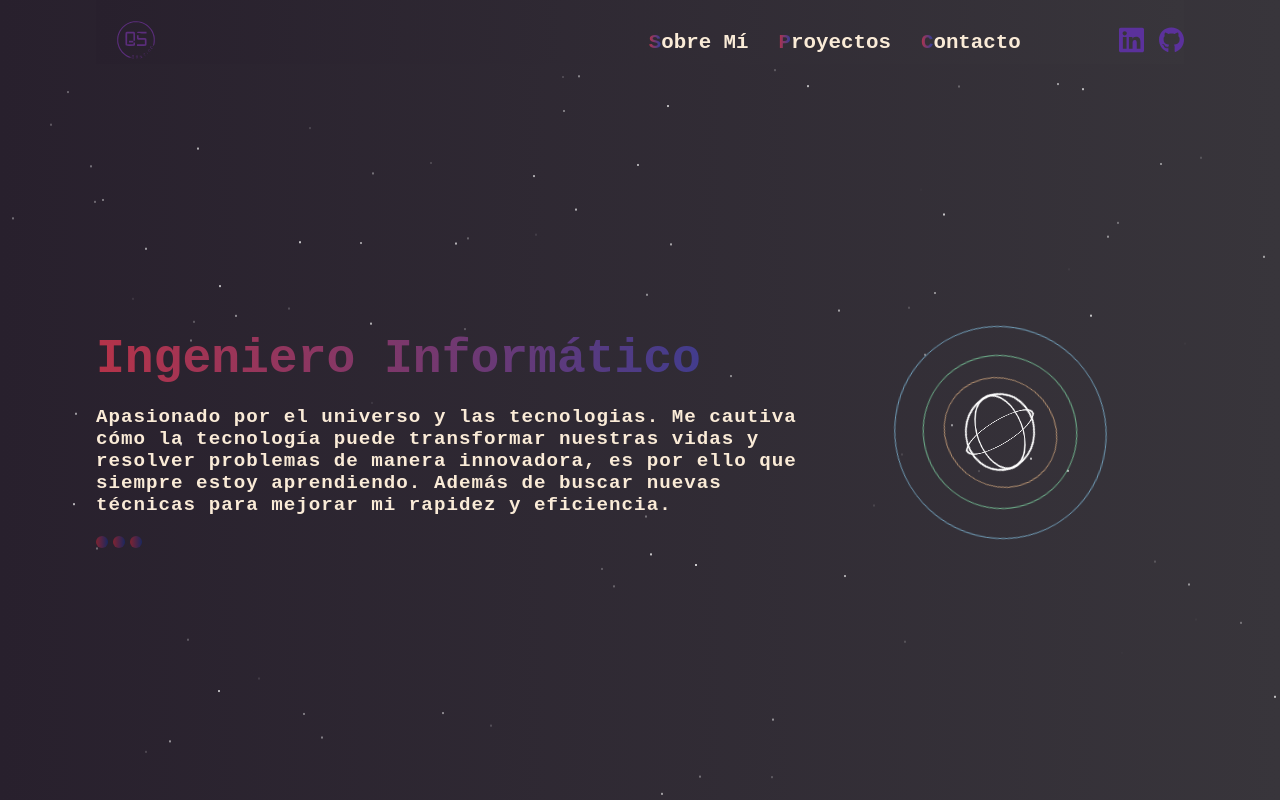
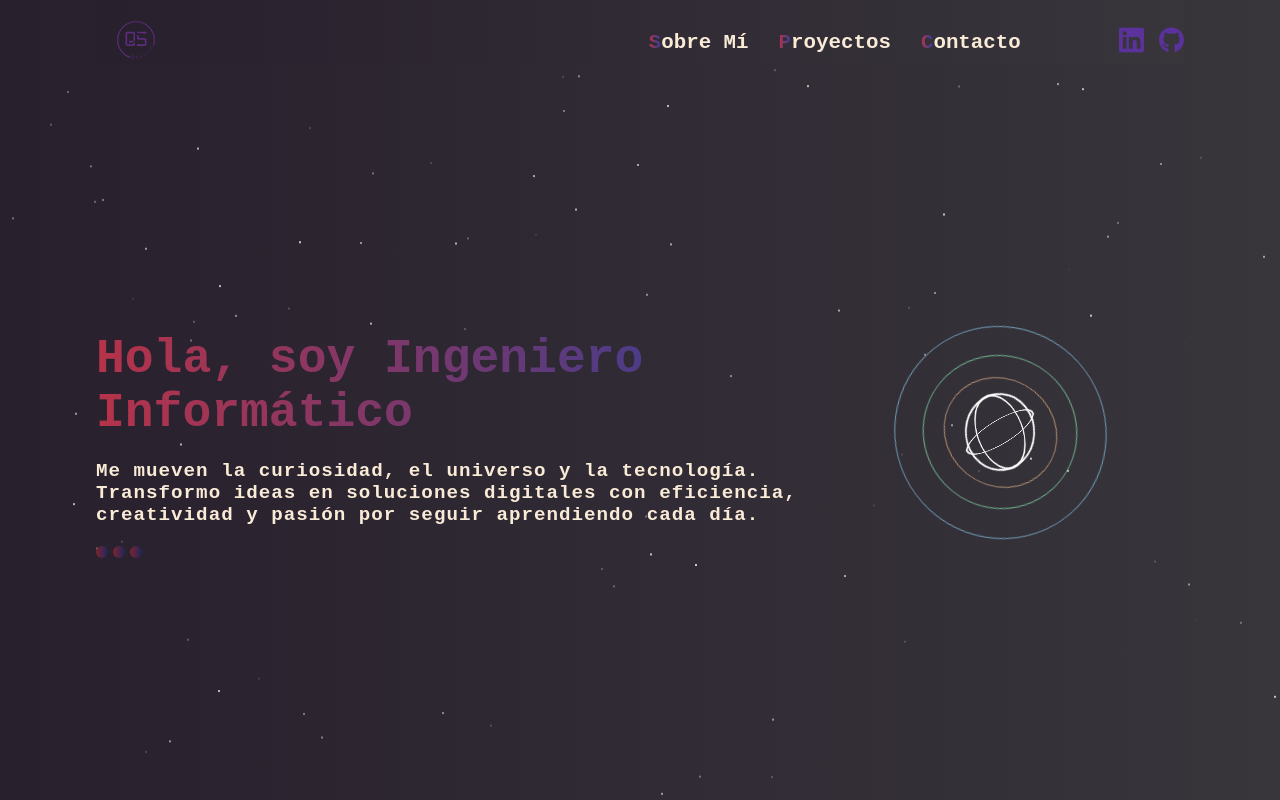
Before and after one commit to bsalper/mi-portafolio, a React (Vite) app: page / in a window 1280 px wide. Shown: the top 800 px of the page. Built offline with nearby package versions, Linux system fonts and the light colour scheme.

Commit message:
cambio inicio

```diff
--- a/src/inicio/Inicio.jsx
+++ b/src/inicio/Inicio.jsx
@@ -7,10 +7,9 @@ const Inicio = () => {
         <section id='inicio' className={styles.Inicio}>
             <AnimacionFondo/>
             <article className={styles.full}>
-                <h1>Ingeniero Informático</h1>
-                <p>Apasionado por el universo y las tecnologias. Me cautiva cómo la tecnología puede transformar nuestras vidas
-                    y resolver problemas de manera innovadora, es por ello que siempre estoy aprendiendo.
-                    Además de buscar nuevas técnicas para mejorar mi rapidez y eficiencia.</p>
+                <h1>Hola, soy Ingeniero Informático</h1>
+                <p>Me mueven la curiosidad, el universo y la tecnología.
+                    Transformo ideas en soluciones digitales con eficiencia, creatividad y pasión por seguir aprendiendo cada día.</p>
                 <div className={styles.adornos}>
                 <div></div>
                 <div></div>
```
